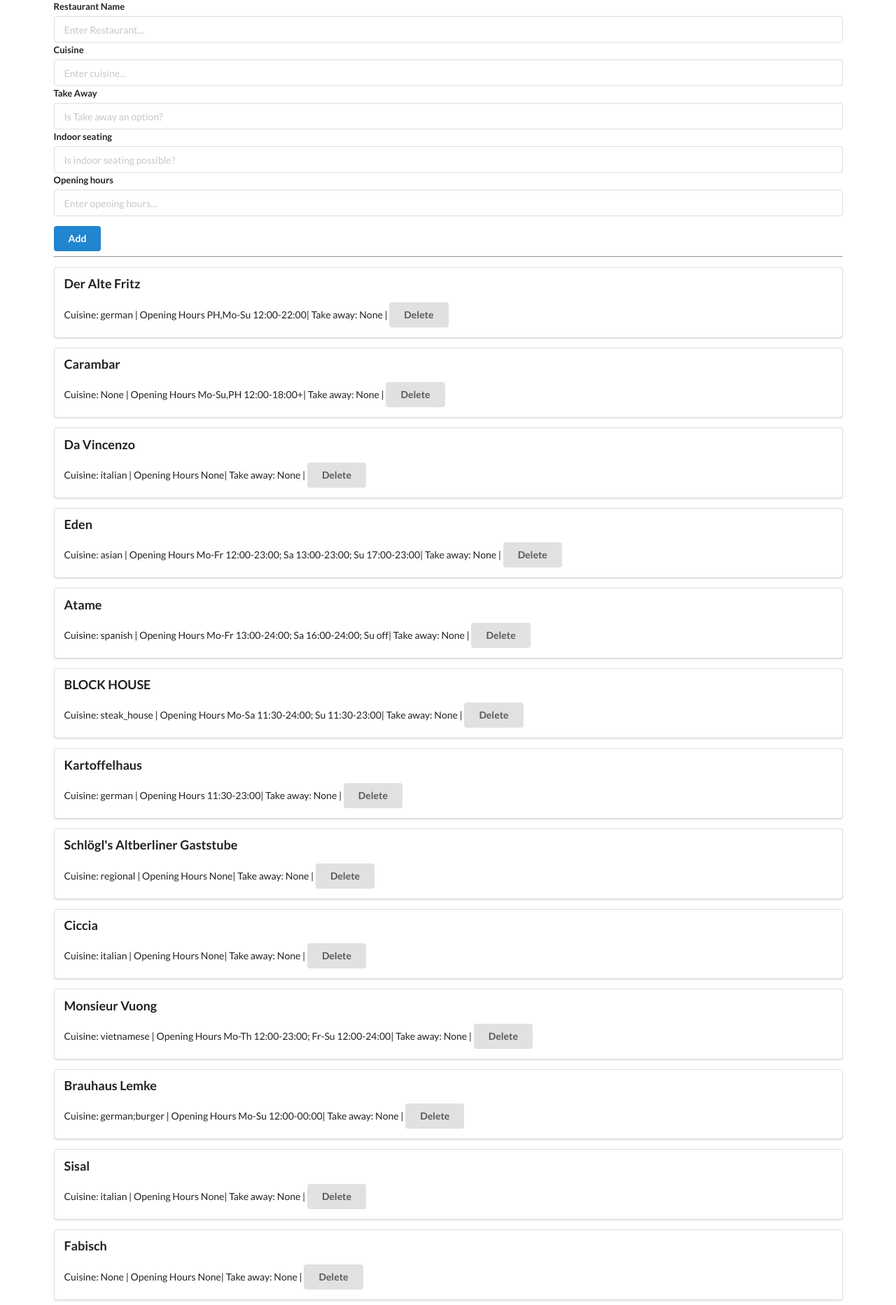
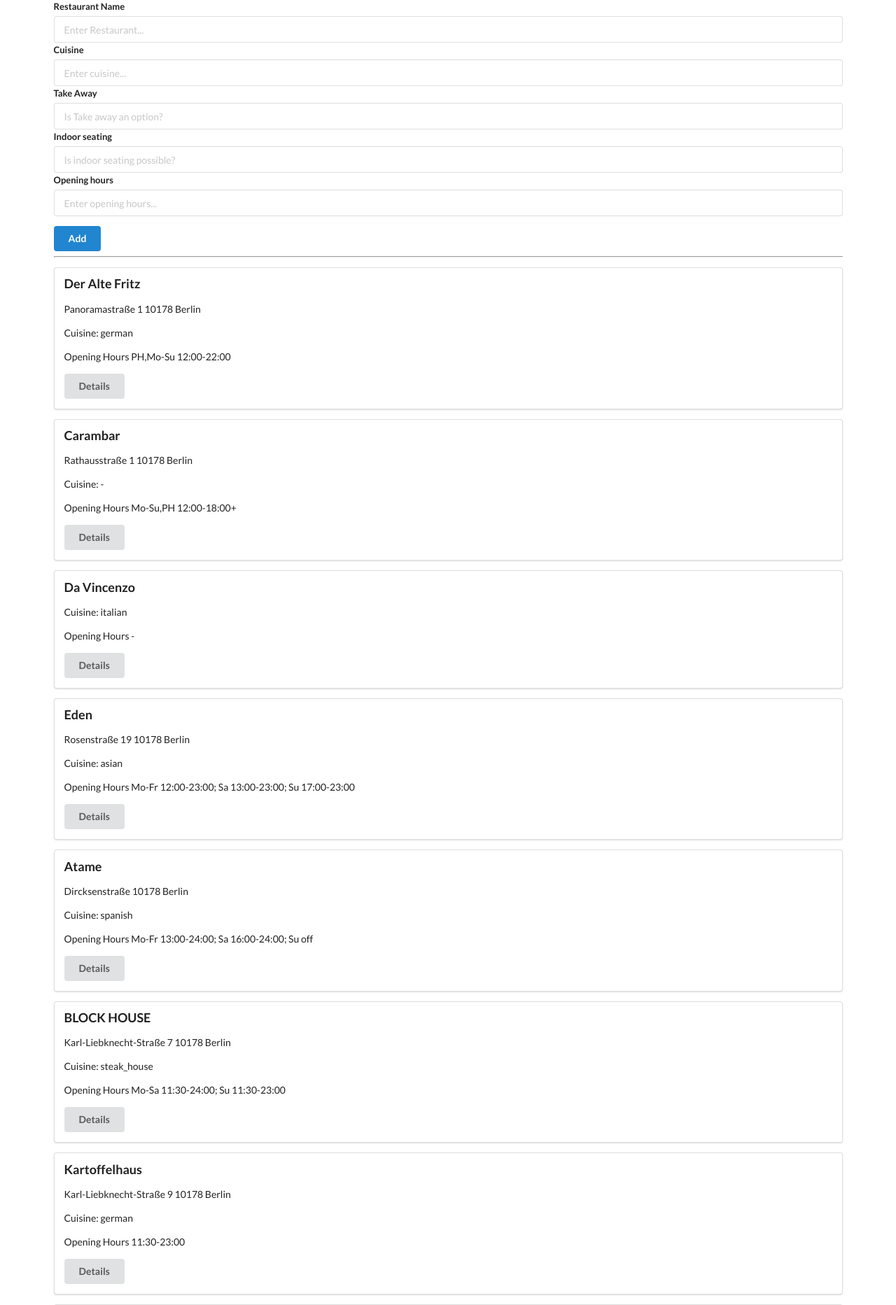
Before and after one commit to harikaduyu/restaurant-selector, a FastAPI app: page / in a window 1280 px wide. Shown: the part 97-1962 px from the top of the page at 70% size. Run offline with FastAPI, Linux system fonts and the light colour scheme; data comes from the database, SQL or seed files in the repository.

Commit message:
add address and details page

```diff
--- a/restaurant_selector/app.py
+++ b/restaurant_selector/app.py
@@ -47,25 +47,30 @@
             # restaurant = restaurant["properties"]
             if "name" not in restaurant:
                 continue
+            address = restaurant.get('addr:street', '') + ' ' + \
+                      restaurant.get('addr:housenumber', '') + ' ' + \
+                      restaurant.get('addr:postcode', '') +  ' ' + \
+                      restaurant.get('addr:city', '')
 
             new_restaurant = models.Restaurant(
                                 id = restaurant["id"],
                                 name=restaurant["name"],
-                                cuisine = restaurant.get("cuisine", None),
-                                take_away = restaurant.get("take_away", None),
-                                email = restaurant.get("email", None),
-                                indoor_seating = restaurant.get("indoor_seating" , None),
-                                level = restaurant.get("level", None),
-                                opening_hours = restaurant.get("opening_hours", None),
-                                outdoor_seating = restaurant.get("outdoor_seating", None),
-                                payment_mastercard = restaurant.get("payment:mastercard", None),
-                                payment_visa = restaurant.get("payment:visa", None),
-                                phone = restaurant.get("phone", None),
-                                website = restaurant.get("website", None),
-                                wheelchair = restaurant.get("wheelchair", None),
-                                smoking = restaurant.get("smoking", None),
-                                diet_vegan = restaurant.get("diet:vegan", None),
-                                diet_vegetarian = restaurant.get("diet:vegetarian", None))
+                                cuisine = restaurant.get("cuisine", '-'),
+                                take_away = restaurant.get("takeaway", '-'),
+                                email = restaurant.get("email", '-'),
+                                indoor_seating = restaurant.get("indoor_seating" , '-'),
+                                level = restaurant.get("level", '-'),
+                                opening_hours = restaurant.get("opening_hours", '-'),
+                                outdoor_seating = restaurant.get("outdoor_seating", '-'),
+                                payment_mastercard = restaurant.get("payment:mastercard", '-'),
+                                payment_visa = restaurant.get("payment:visa", '-'),
+                                phone = restaurant.get("phone", '-'),
+                                website = restaurant.get("website", '-'),
+                                wheelchair = restaurant.get("wheelchair", '-'),
+                                smoking = restaurant.get("smoking", '-'),
+                                diet_vegan = restaurant.get("diet:vegan", '-'),
+                                diet_vegetarian = restaurant.get("diet:vegetarian", '-'),
+                                address = address)
             db.add(new_restaurant)
         db.commit()
 
@@ -180,5 +185,14 @@
 @app.get("/show_random_restaurant")
 def show_random_restaurant(req: Request, db: Session = Depends(get_db)):
     selected_restaurant = choice(db.query(models.Restaurant).all())
-    return templates.TemplateResponse("random_restaurant.html",
+
+    return templates.TemplateResponse("restaurant_details.html",
                                       {"request": req, "restaurant": selected_restaurant})
+
+
+@app.get("/show_restaurant/{restaurant_id}")
+def show_restaurant_details(req: Request, restaurant_id: int, db: Session = Depends(get_db)):
+    restaurant = db.query(models.Restaurant).filter(models.Restaurant.id == restaurant_id).first()
+
+    return templates.TemplateResponse("restaurant_details.html",
+                                      {"request": req, "restaurant": restaurant})
--- a/restaurant_selector/models.py
+++ b/restaurant_selector/models.py
@@ -24,3 +24,4 @@
     smoking = Column(String(50))
     diet_vegan = Column(String(50))
     diet_vegetarian = Column(String(50))
+    address = Column(String(150))
--- a/templates/base.html
+++ b/templates/base.html
@@ -34,14 +34,12 @@
             {% for restaurant in restaurant_list %}
             <div class="ui segment">
                 <p class="ui big header"> {{ restaurant.name }}  </p>
-
-                <span>Cuisine: {{ restaurant.cuisine}} | </span>
-                <span>Opening Hours {{ restaurant.opening_hours }}| </span>
-                <span>Take away: {{ restaurant.take_away}} | </span>
+                <p>{{ restaurant.address}}</p>
+                <p>Cuisine: {{ restaurant.cuisine}}</p>
+                <p>Opening Hours {{ restaurant.opening_hours }}</p>
 
 
-
-                <a class="ui button" href="/delete/{{ restaurant.id }}">Delete</a>
+                <a class="ui button" href="/show_restaurant/{{ restaurant.id }}">Details</a>
 
             </div>
             {% endfor %}
```
Also changed, not shown: templates/random_restaurant.html (deleted, +0 -41 lines).
